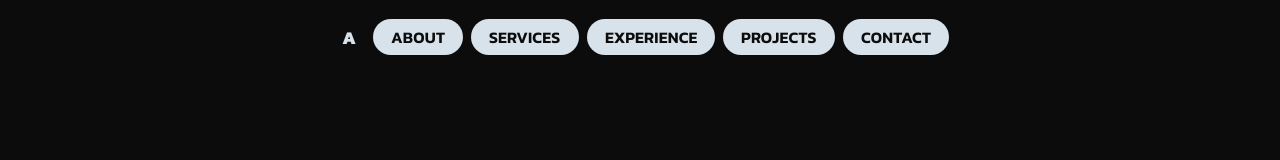
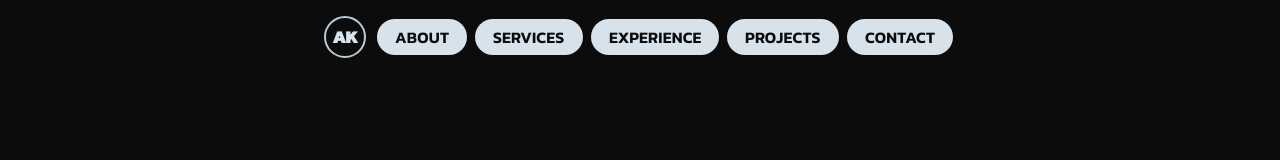
Before and after one commit to AggelosK004/PortfolioWebsiteNew, a React (Vite) app: page / in a window 1280 px wide. Shown: the top 160 px of the page. Built offline with nearby package versions, Linux system fonts and the light colour scheme.

Commit message:
Update favicon to AK logo and refine PillNav styling and animations

```diff
--- a/index.html
+++ b/index.html
@@ -2,7 +2,7 @@
 <html lang="en" class="scroll-smooth" style="scroll-behavior: smooth;">
   <head>
     <meta charset="UTF-8" />
-    <link rel="icon" type="image/svg+xml" href="/vite.svg" />
+    <link rel="icon" type="image/jpeg" href="/favicon.jpg" />
     <meta name="viewport" content="width=device-width, initial-scale=1.0" />
     <title>Aggelos Kolitsis -- Full Stack Developer</title>
     <link rel="preconnect" href="https://fonts.googleapis.com">
--- a/src/components/ui/PillNav.css
+++ b/src/components/ui/PillNav.css
@@ -23,6 +23,7 @@
   width: max-content;
   display: flex;
   align-items: center;
+  gap: 8px;
   box-sizing: border-box;
 }
 
@@ -49,6 +50,7 @@
   height: var(--nav-h);
   border-radius: 50%;
   background: var(--base, #000);
+  border: 2px solid #BBCCD7;
   padding: 8px;
   display: inline-flex;
   align-items: center;
--- a/src/components/ui/PillNav.tsx
+++ b/src/components/ui/PillNav.tsx
@@ -160,13 +160,13 @@ const PillNav: React.FC<PillNavProps> = ({
   };
 
   const handleLogoEnter = () => {
-    const img = logoImgRef.current;
-    if (!img) return;
+    const el = logoRef.current;
+    if (!el) return;
     logoTweenRef.current?.kill();
-    gsap.set(img, { rotate: 0 });
-    logoTweenRef.current = gsap.to(img, {
+    gsap.set(el, { rotate: 0 });
+    logoTweenRef.current = gsap.to(el, {
       rotate: 360,
-      duration: 0.2,
+      duration: 0.4,
       ease,
       overwrite: 'auto'
     });
@@ -243,7 +243,7 @@ const PillNav: React.FC<PillNavProps> = ({
           {logo ? (
             <img src={logo} alt={logoAlt} ref={logoImgRef} />
           ) : (
-            <span style={{ color: pillColor, fontWeight: 800, fontSize: '18px' }}>A</span>
+            <span style={{ color: pillColor, fontWeight: 900, fontSize: '18px', display: 'block', lineHeight: 1, letterSpacing: '-1px' }}>AK</span>
           )}
         </a>
 
```
Also changed, not shown: public/favicon.jpg (added), public/logo.png (added).
